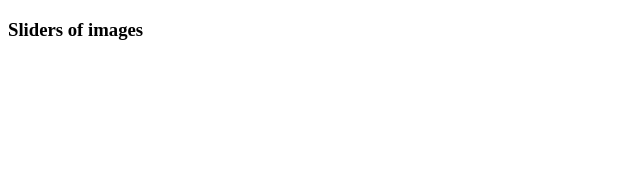
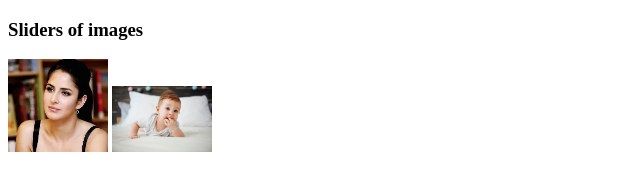
Before and after one commit to sumitaislam2007-sketch/my-fourth-repo, a plain HTML site: page index.html in a window 1280 px wide. Shown: the whole page, without its empty margins (0-640 px from the left). Drawn offline with Linux system fonts and the light colour scheme.

Commit message:
added some image

```diff
--- a/index.html
+++ b/index.html
@@ -4,8 +4,11 @@
     <meta charset="UTF-8">
     <meta name="viewport" content="width=device-width, initial-scale=1.0">
     <title>Fourth Repo</title>
+    <link rel="stylesheet" href="styles/sliders.css">
 </head>
 <body>
     <h3>Sliders of images</h3>
+    <img src="images/kat.webp" alt="">
+    <img src="images/baby boy.avif" alt="">
 </body>
 </html>
--- a/styles/sliders.css
+++ b/styles/sliders.css
@@ -0,0 +1,3 @@
+img{
+    width: 100px;
+}
```
